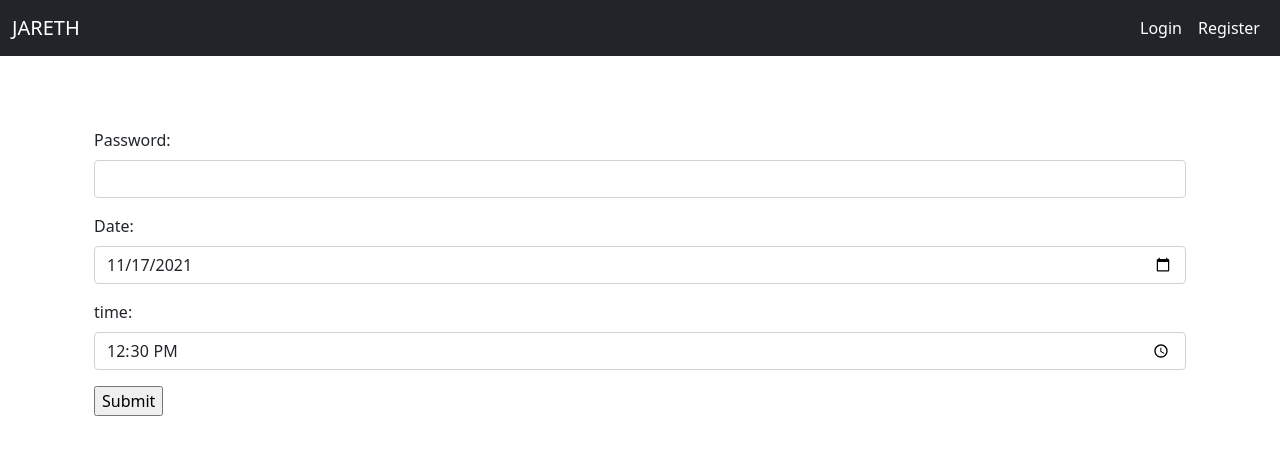
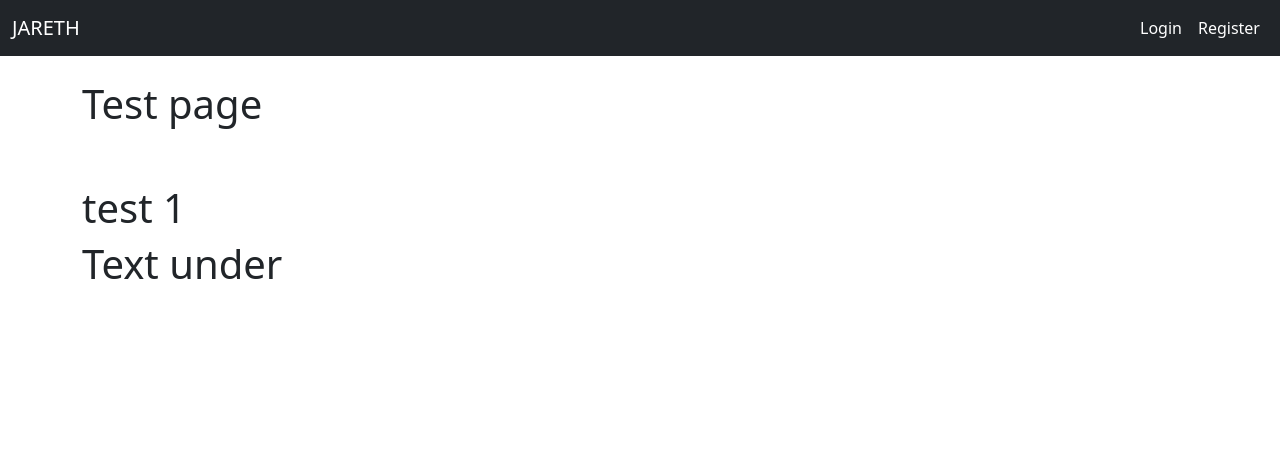
Before and after one commit to Jivelien/JARETH, a Flask app: template front/templates/test.html in a window 1280 px wide. Shown: the top 455 px of the page. Run offline with Flask 2, Linux system fonts and the light colour scheme; the template is opened without the code that fills it, so the values that code supplies are empty; some libraries are stand-ins or nearby versions.

Commit message:
test plotlyexpress

```diff
--- a/front/app.py
+++ b/front/app.py
@@ -14,6 +14,25 @@ __SECONDS_PER_WEEK__   = 7*60*60*24
 __SECONDS_PER_DAY__    = 60*60*24
 __SECONDS_PER_HOUR__   = 60*60
 __SECONDS_PER_MINUTE__ = 60
+
+
+import json
+import pandas as pd
+import plotly
+import plotly.express as px
+
+@app.route("/test")
+def test():
+    df = px.data.medals_wide()
+    config = dict({ 'displayModeBar': False , 'responsive': True})
+    fig1 = px.bar(df, x = "nation", y = ['gold', 'silver', 'bronze'])
+
+    html= fig1.to_html(full_html=False, config=config)
+
+
+    graphJson = json.dumps(fig1, cls=plotly.utils.PlotlyJSONEncoder)
+
+    return render_template("test.html", html = html, graphJSON = graphJson)
 
 class RegistrationForm(Form):
     username = StringField('Username', [
@@ -256,9 +275,9 @@ def duration_to_string(duration):
     elif hours > 0:
         result_part.append(f"{hours} hour")
     if minuts > 1:
-        result_part.append(f"{minuts} minuts")
+        result_part.append(f"{minuts} minutes")
     elif minuts > 0:
-        result_part.append(f"{minuts} minut")
+        result_part.append(f"{minuts} minute")
 
     if len(result_part) > 1:
         result_part.insert(-1, "and")
--- a/front/requirements.txt
+++ b/front/requirements.txt
@@ -6,4 +6,6 @@ WTForms==2.3.3
 flask-wtf==0.15.1
 python-dateutil
 email_validator
-flask_login
+plot
+plotly-express
+pandas
--- a/front/templates/test.html
+++ b/front/templates/test.html
@@ -1,46 +1,34 @@
 {% extends 'base.html' %}
 {% block content %}
+<h1> Test page </h1>
+<div class="row p-4">
+   <div class="chart" id="chart1"></div>
+ </div>
+<h1> test 1</h1>
+{{ html | safe }}
+<h1> Text under</h1>
 
-<div class="container">
-   <br/>
-   {% if last_cigarette %}
-   <h4>Last cigarette was {{last_cigarette}}</h4>
-   <h5>{{ advice }}</h5>
-   {% endif %}
-   <br/>
+   <!-- plotly CDN -->
+<script src="https://cdn.plot.ly/plotly-latest.min.js"></script>
+<script type="text/javascript">
+   var layout = {
+       autosize: true // set autosize to rescale
+};
 
-   {% for category, message in  get_flashed_messages(with_categories=true) %}
-      <div class="alert alert-{{ category }} alert-dismissible fade show" role="alert">
-         <svg class="bi flex-shrink-0 me-2" width="24" height="24" role="img" aria-label="{{ category | title }}:"><use xlink:href="#{{ category }}_icon"/></svg>
-         {{ message | safe }}
-         <button type="button" class="btn-close" data-bs-dismiss="alert" aria-label="Close"></button>
-       </div>
-   {% endfor %}
+var config = {
+  'displayModeBar': false
+}
 
-   <form method="POST" action="{{url_for('.add_event')}}">
-      <div class="mb-3">
-         <label for="password" class="form-label">Password:</label>
-         <input class="form-control" id="password" name="password" type="search" value="">
-      </div>
-      <div class="mb-3">
-         <label for="eventdate" class="form-label">Date:</label>
-         <input class="form-control" id="eventdate" name="eventdate" type="date">
-      </div>
-      <div class="mb-3">
-         <label for="eventtime" class="form-label">time:</label>
-         <input class="form-control" id="eventtime" name="eventtime" type="time">
-      </div>
-      <div class="mb-3">
-         <input type="submit" value="Submit">
-      </div>
-   </form>
-</div>
-<script>
-   var date = new Date();
-   var currentDate = date.getFullYear() + '-' + ((date.getMonth() + 1) <10?'0':'') + ( date.getMonth() + 1 )  + '-' + (date.getDate()<10?'0':'') + date.getDate();
-   var currentTime = (date.getHours()<10?'0':'') + date.getHours()+ ":" + (date.getMinutes()<10?'0':'') + date.getMinutes();
+   var graph1 = {{ graphJSON | safe }};
+   Plotly.plot("chart1", graph1, layout, config);
 
-   document.getElementById('eventdate').value = currentDate;
-   document.getElementById('eventtime').value = currentTime;
+   // update the layout to expand to the available size
+   // when the window is resized
+   window.onresize = function() {
+      Plotly.relayout('chart1', {
+         'xaxis.autorange': true,
+         'yaxis.autorange': true
+      });
+   };
 </script>
 {% endblock %}
```
